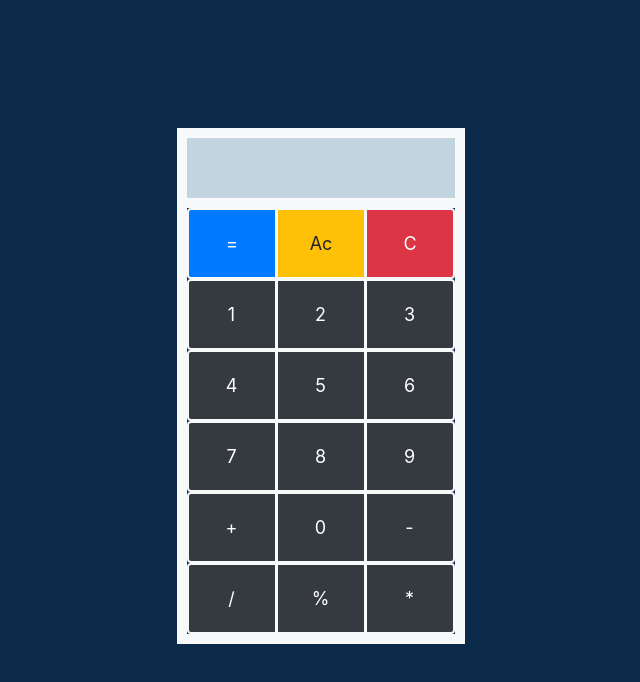
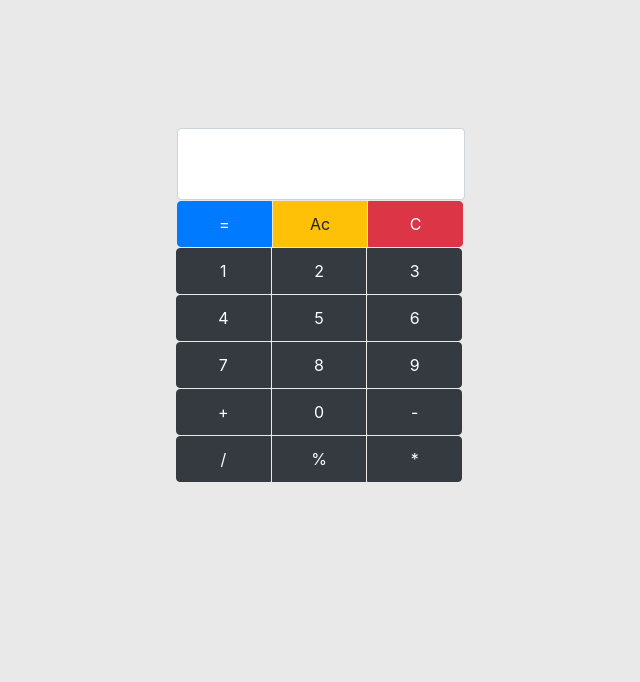
Before and after one commit to AmanRaheem55/React-Calculator, a React (Create React App) app: page / in a window 1280 px wide. Shown: the top 682 px of the page, without its empty margins (319-959 px from the left). Built offline with nearby package versions, Linux system fonts and the light colour scheme.

Commit message:
adding click Envent

```diff
--- a/package.json
+++ b/package.json
@@ -38,6 +38,7 @@
     ]
   },
   "devDependencies": {
-    "@babel/preset-react": "^7.12.1"
+    "@babel/preset-react": "^7.12.1",
+    "babel-plugin-transform-decorators-legacy": "^1.3.5"
   }
 }
--- a/src/App.css
+++ b/src/App.css
@@ -1,34 +1,10 @@
-.btn{
-  padding: 20px;
-  font-size: large;
-   border: 2px solid #f8f9fa;
+.App {
+  display: flex;
+  align-items: center;
+  margin: 10% auto;
 }
 
-
-.display{
-  background-color: #c2d4df;
-  width: 100%;
-  height: 5rem;
-  font-size: 40px;
-    border: 10px solid #f8f9fa;
-
-
+.display {
+  width: 18rem;
+  height: 4.5rem;
 }
-
-
-.App{
-  width: 18rem;
-  text-align: center;
-  padding-top: 10%;
-
-}
-.keyPad{
-   border: 10px solid #f8f9fa;
-   border-top:none ;
-
-}
-
-
-.btn-group{
-
-}
--- a/src/App.js
+++ b/src/App.js
@@ -1,47 +1,54 @@
-import React, { useState } from "react";
+import React, { useState, } from "react";
 import KeyPad from "./Components/KeyPad";
 import "./App.css";
 
 function App() {
   const [display, setDisplay] = useState("");
 
-  const calculate = () => {
-    let resulls = String(eval(display));
-    console.log(resulls)
-    setDisplay(resulls);
-  };
+
 
   const displayData = (data) => {
     setDisplay(display + data);
   };
 
+    const calculate = () => {
+    let data = display
+    let resulls = eval(data)
+    setDisplay(resulls);
+  };
+
+
+
+  const backSpace = () => {
+    let data = display
+    let result = data.slice(0, -1)
+    setDisplay(result)
+  }
+
   const clearDisplay = () => {
     setDisplay("")
   }
 
-const backSpace = () =>  {
-  let data = display
-    let result = data.slice(0, -1)
-      setDisplay(result)
 
 
+  const handleClickEvent = (event) => {
+   const {value}= event.target
+   value === "C"  ? clearDisplay() : value === "Ac" ? backSpace() : value === "="  ? calculate() :  displayData(value)
   }
+
+
   return (
-    <div className="App btn-group-vertical  " role="group"  >
-
+    <div className="App btn-group-vertical   container-fluid " role="group"  >
       <input
-          className="display text-center form-control-xl"
+        className="display text-center form-control"
         type="text"
         value={display}
         onChange={(e) => setDisplay(e.target.value)}
       />
+      <KeyPad className=""
+        handleClickEvent={handleClickEvent}
+      />
 
-        <KeyPad className=""
-          displayData={displayData}
-          calculate={calculate}
-          backSpace={backSpace}
-          clearDisplay={clearDisplay}
-        />
 
     </div>
 
--- a/src/Assets/keyPad.css
+++ b/src/Assets/keyPad.css
@@ -1,7 +1,14 @@
 
-.btn{
-  padding: 20px;
-  font-size: large;
-
-
+.keyPad{
+  width: 18rem;
+  display: flex;
+  flex-direction: column;
+  justify-content: center;
+  text-align: center;
 }
+.keyPad__key{
+  padding: 10px 10px;
+  margin: 0.5px;
+  margin-right: 2px;
+  font-size: 1rem;
+}
--- a/src/Components/KeyPad.js
+++ b/src/Components/KeyPad.js
@@ -1,46 +1,48 @@
 import React from 'react'
 import "../Assets/keyPad.css"
 
-function KeyPad({ calculate, displayData, backSpace }) {
+function KeyPad({handleClickEvent}) {
+
+
     return (
-        <div className="keyPad" >
+        <div className="keyPad " >
 
         <div className="btn-group">
-                <button id="equl" onClick={calculate} className="btn btn-primary" value="=">=</button>
-                <button onClick={backSpace} id="Ac" className="btn btn-warning" value="Ac">Ac</button>
-                <button id="C" className="btn btn-danger" value="C">C</button>
+                <button id="equl" onClick={handleClickEvent} className=" keyPad__key btn btn-primary" value="=">=</button>
+                <button onClick={handleClickEvent} id="Ac"   className=" keyPad__key btn btn-warning" value="Ac">Ac</button>
+                <button onClick={handleClickEvent} id="C" className=" keyPad__key btn btn-danger"  value="C">C</button>
             </div>
 
             <div className="btn-group">
-                <button onClick={e => (displayData(e.target.value))} id="num-1" className="btn btn-dark" value="1">1</button>
-                <button onClick={e => (displayData(e.target.value))} id="num-2" className="btn btn-dark" value="2">2</button>
-                <button onClick={e => (displayData(e.target.value))} id="num-3" className="btn btn-dark" value="3">3</button>
+                <button onClick={handleClickEvent} id="num-1" className=" keyPad__key btn btn-dark" value="1">1</button>
+                <button onClick={handleClickEvent} id="num-2" className=" keyPad__key btn btn-dark" value="2">2</button>
+                <button onClick={handleClickEvent} id="num-3" className=" keyPad__key btn btn-dark" value="3">3</button>
 
             </div>
 
             <div className="btn-group">
-                <button onClick={e => (displayData(e.target.value))} id="num-4" className="btn btn-dark" value="4">4</button>
-                <button onClick={e => (displayData(e.target.value))} id="num-5" className="btn btn-dark" value="5">5</button>
-                <button onClick={e => (displayData(e.target.value))} id="num-6" className="btn btn-dark" value="6">6</button>
+                <button onClick={handleClickEvent} id="num-4" className=" keyPad__key btn btn-dark" value="4">4</button>
+                <button onClick={handleClickEvent} id="num-5" className=" keyPad__key btn btn-dark" value="5">5</button>
+                <button onClick={handleClickEvent} id="num-6" className=" keyPad__key btn btn-dark" value="6">6</button>
 
             </div>
 
             <div className="btn-group ">
-                <button onClick={e => (displayData(e.target.value))} id="num-7" className="btn btn-dark" value="7">7</button>
-                <button onClick={e => (displayData(e.target.value))} id="num-8" className="btn btn-dark" value="8">8</button>
-                <button onClick={e => (displayData(e.target.value))} id="num-9" className="btn btn-dark" value="9">9</button>
+                <button onClick={handleClickEvent} id="num-7" className=" keyPad__key btn btn-dark" value="7">7</button>
+                <button onClick={handleClickEvent} id="num-8" className=" keyPad__key btn btn-dark" value="8">8</button>
+                <button onClick={handleClickEvent} id="num-9" className=" keyPad__key btn btn-dark" value="9">9</button>
             </div>
 
             <div className="btn-group">
-                <button onClick={e => (displayData(e.target.value))} id="add" className="btn btn-dark" value="+">+</button>
-                <button onClick={e => (displayData(e.target.value))} id="num-0" className="btn btn-dark" value="0">0</button>
-                <button onClick={e => (displayData(e.target.value))} id="sub" className="btn btn-dark" value="-">-</button>
+                <button onClick={handleClickEvent} id="add" className=" keyPad__key btn btn-dark" value="+">+</button>
+                <button onClick={handleClickEvent} id="num-0" className=" keyPad__key btn btn-dark" value="0">0</button>
+                <button onClick={handleClickEvent} id="sub" className=" keyPad__key btn btn-dark" value="-">-</button>
             </div>
 
             <div className="btn-group">
-                <button onClick={e => (displayData(e.target.value))} id="div" className="btn btn-dark" value="/">/</button>
-                <button onClick={e => (displayData(e.target.value))} id="C" className="btn btn-dark " value="%">%</button>
-                <button onClick={e => (displayData(e.target.value))} id="mult" className="btn btn-dark" value="*">*</button>
+                <button onClick={handleClickEvent} id="div" className="keyPad__key btn btn-dark" value="/">/</button>
+                <button onClick={handleClickEvent} id="C" className= "keyPad__key btn btn-dark" value="%">%</button>
+                <button onClick={handleClickEvent} id="mult" className=" keyPad__key btn btn-dark" value="*">*</button>
             </div>
 
 
--- a/src/index.css
+++ b/src/index.css
@@ -4,22 +4,19 @@ code {
     monospace;
 }
 
-* {
-  padding: 0;
-  margin: 0;
+html{
+  width: 100%;
+  height: 100%;
 }
 body {
-  text-align: center;
+  width: 100%;
+  height: 100%;
 
-  background-color: #0c2a49;
-  text-align: center;
-  margin:  auto;
-  background-color: #0c2a49;
-
-
+  background-color: #e9e9e9;
   font-family: -apple-system, BlinkMacSystemFont, "Segoe UI", "Roboto", "Oxygen",
     "Ubuntu", "Cantarell", "Fira Sans", "Droid Sans", "Helvetica Neue",
     sans-serif;
   -webkit-font-smoothing: antialiased;
   -moz-osx-font-smoothing: grayscale;
+
 }
```
Also changed, not shown: 2 other files (tests, documents, lock files or other folders). Lines whose indentation alone changed are shown as unchanged.
